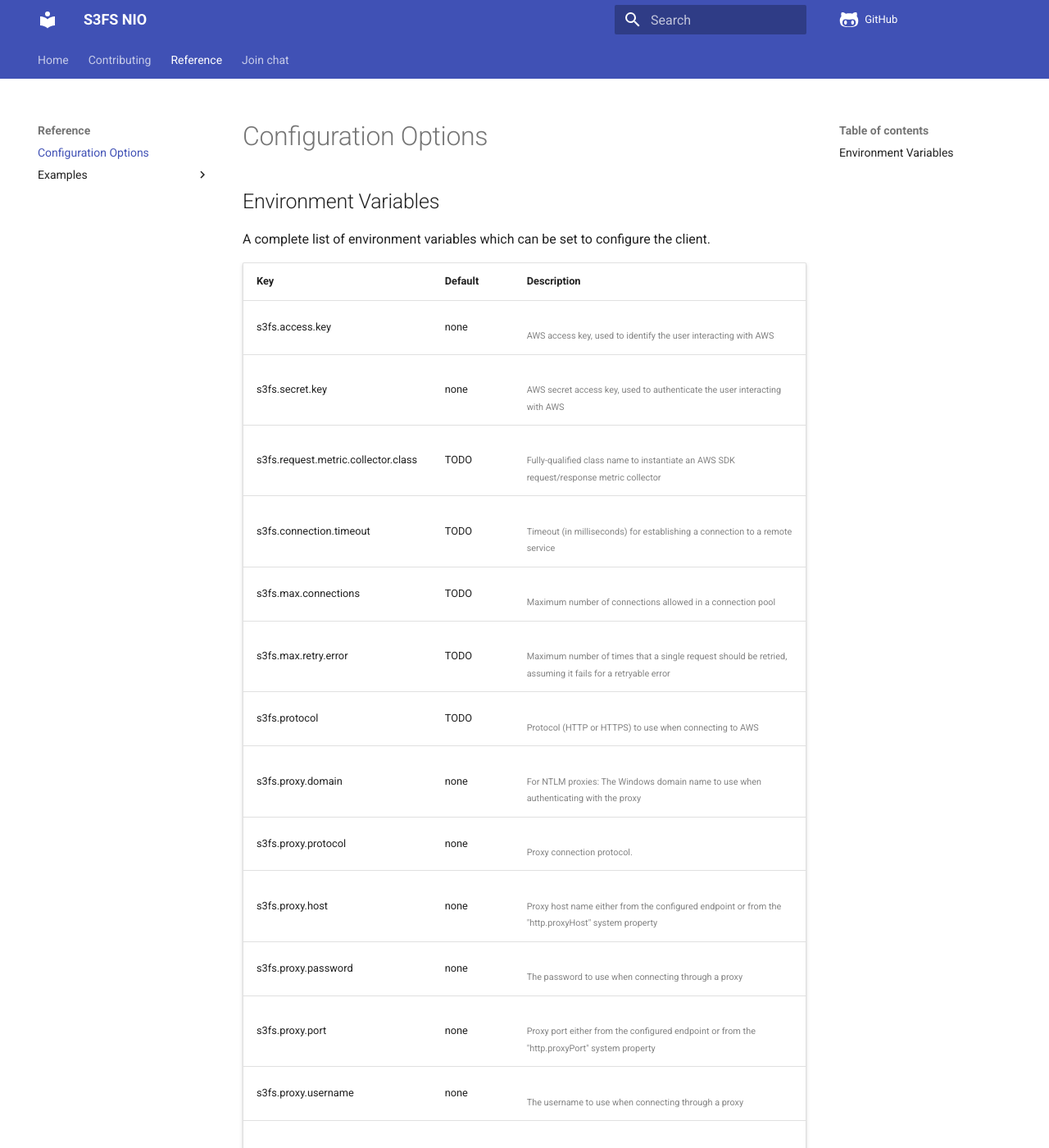
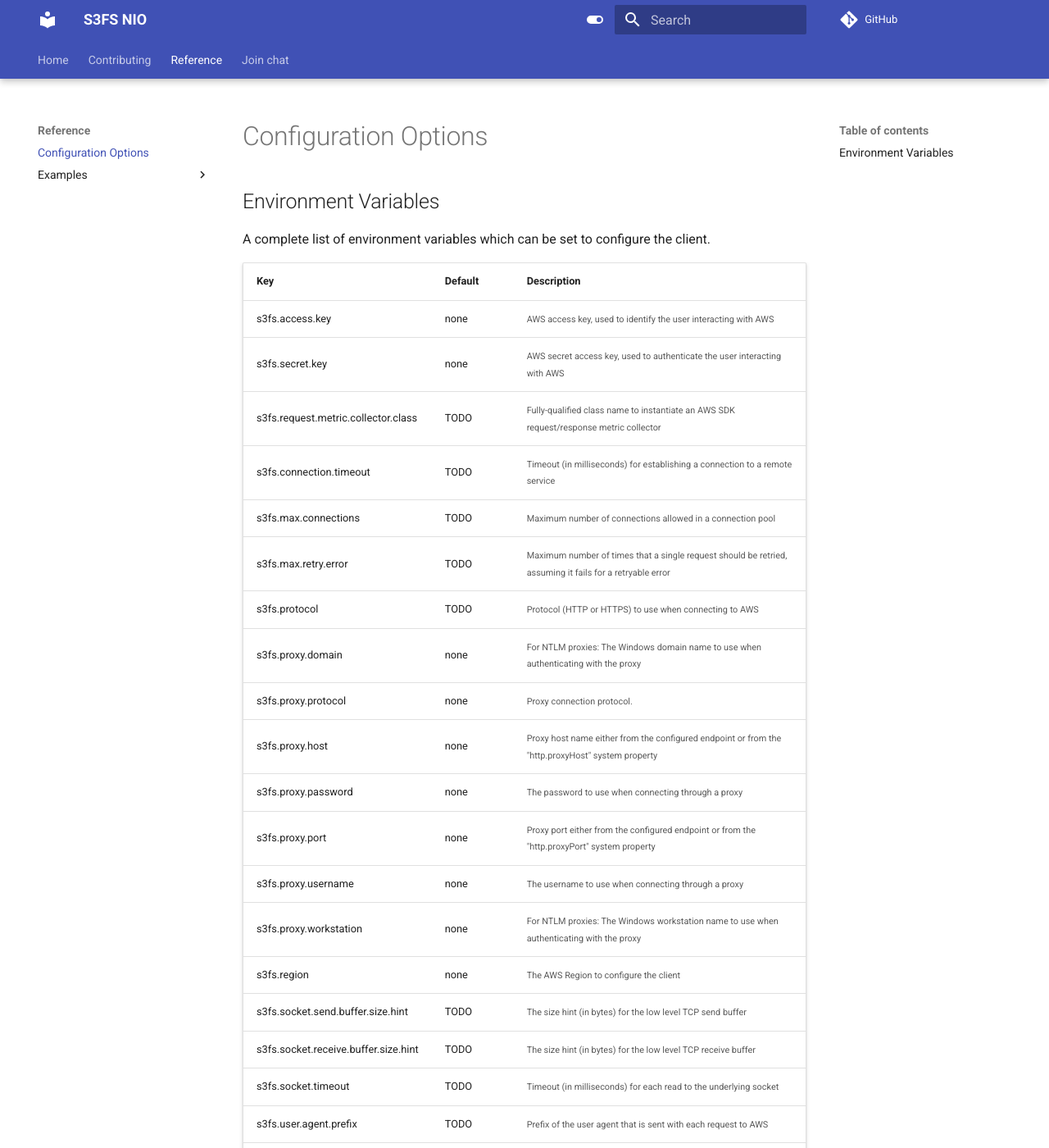
Before and after one commit to carlspring/s3fs-nio, an MkDocs documentation site: the page built from docs/content/reference/configuration-options.md, in a window 1280 px wide and 1400 px high. Shown: the whole window at 82% size. Built offline with MkDocs 1.6.1 and Material for MkDocs 9.7.7, drawn with Linux system fonts in a browser that asks for light colours; comment, search, counter and statistics services are not loaded; some of the changed text lies outside the part shown.

Commit message:
docs: Update mkocs and add dark mode. (#802)

```diff
--- a/docs/docker-compose.yml
+++ b/docs/docker-compose.yml
@@ -4,7 +4,7 @@ services:
     build:
       context: .
       dockerfile: ./docs.Dockerfile
-    image: squidfunk/mkdocs-material:5.5.9-custom
+    image: squidfunk/mkdocs-material:9.5.44-custom
     container_name: s3fs-nio-docs
     working_dir: /workspace/docs
     volumes:
@@ -15,7 +15,7 @@ services:
     build:
       context: .
       dockerfile: ./docs.Dockerfile
-    image: squidfunk/mkdocs-material:5.5.9-custom
+    image: squidfunk/mkdocs-material:9.5.44-custom
     working_dir: /workspace/docs
     command: [ "build" ]
     volumes:
--- a/docs/mkdocs.yml
+++ b/docs/mkdocs.yml
@@ -8,23 +8,50 @@ docs_dir: content
 theme:
   name: material
   custom_dir: 'theme'
-  icon:
-    repo: fontawesome/brands/github-alt
+  icons:
+    repo: fontawesome/brands/github
+    fontawesome: true
 
   font:
     text: Roboto
     code: Roboto Mono
 
+  palette:
+    # Palette toggle for light mode
+    - scheme: default
+      media: "(prefers-color-scheme: light)"
+      primary: indigo
+      toggle:
+        icon: material/toggle-switch
+        name: Switch to dark mode
+
+    # Palette toggle for dark mode
+    - scheme: slate
+      media: "(prefers-color-scheme: dark)"
+      toggle:
+        icon: material/toggle-switch-off-outline
+        name: Switch to light mode
+
   features:
+    - announce.dismiss
+    - content.tooltips
+    - meta
+    - navigation.footer
+    #- navigation.indexes
+    - navigation.instant
+    #- navigation.sections
+    - navigation.tabs
+    - navigation.tabs.sticky
+    - navigation.top
+    - navigation.tracking
     - search.highlight
-    - meta
-    # Instant should be disabled because of a bug - not redirecting pages.
-    #- instant
+    - search.share
+    - search.suggest
     - tabs
 
 plugins:
   - search:
-      prebuild_index: false
+      prebuild: false
       lang:
         - en
 #  - mkdocs-pom-parser-plugin:
@@ -39,7 +66,9 @@ plugins:
 markdown_extensions:
   - admonition
   - attr_list
+  - footnotes
   - meta
+  - md_in_html
   - mdx_gh_links
   - mdx_include:
       base_path: ./content
@@ -62,8 +91,8 @@ markdown_extensions:
   - pymdownx.critic
   - pymdownx.details
   - pymdownx.emoji:
-      emoji_index: !!python/name:materialx.emoji.twemoji
-      emoji_generator: !!python/name:materialx.emoji.to_svg
+      emoji_generator: !!python/name:material.extensions.emoji.to_svg
+      emoji_index: !!python/name:material.extensions.emoji.twemoji
   - pymdownx.highlight
   - pymdownx.inlinehilite
   - pymdownx.keys
@@ -75,8 +104,10 @@ markdown_extensions:
   - pymdownx.smartsymbols
   - pymdownx.snippets:
       check_paths: true
+      restrict_base_path: False
   - pymdownx.superfences
-  - pymdownx.tabbed
+  - pymdownx.tabbed:
+      alternate_style: true
   - pymdownx.tasklist:
       custom_checkbox: true
   - pymdownx.tilde
--- a/docs/theme/assets/custom.css
+++ b/docs/theme/assets/custom.css
@@ -26,13 +26,11 @@
 }
 
 .md-typeset table:not([class]) td small:before {
-    content: '\a';
     white-space: pre-wrap;
 }
 
 .md-typeset table:not([class]) td small {
     font-size: 85%;
-    color: rgba(0,0,0,0.65);
 }
 
 .md-typeset .md-typeset__table {
```
Also changed, not shown: docs/content/contributing/legal/license-MIT.md (+1 -0 lines), docs/content/index.md (+2 -1 lines), docs/requirements.txt (+11 -11 lines), README.md, 2 other files.
